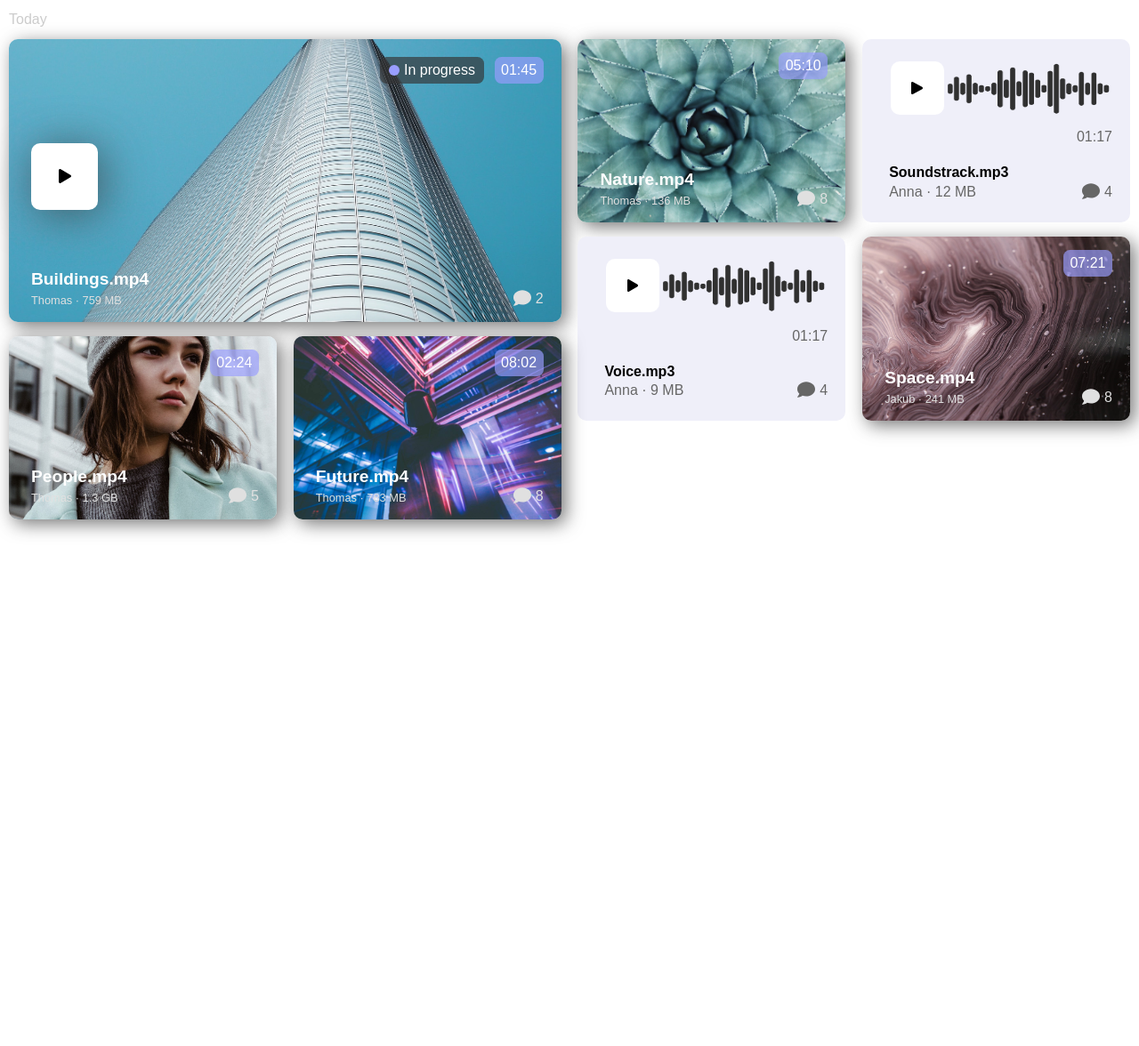
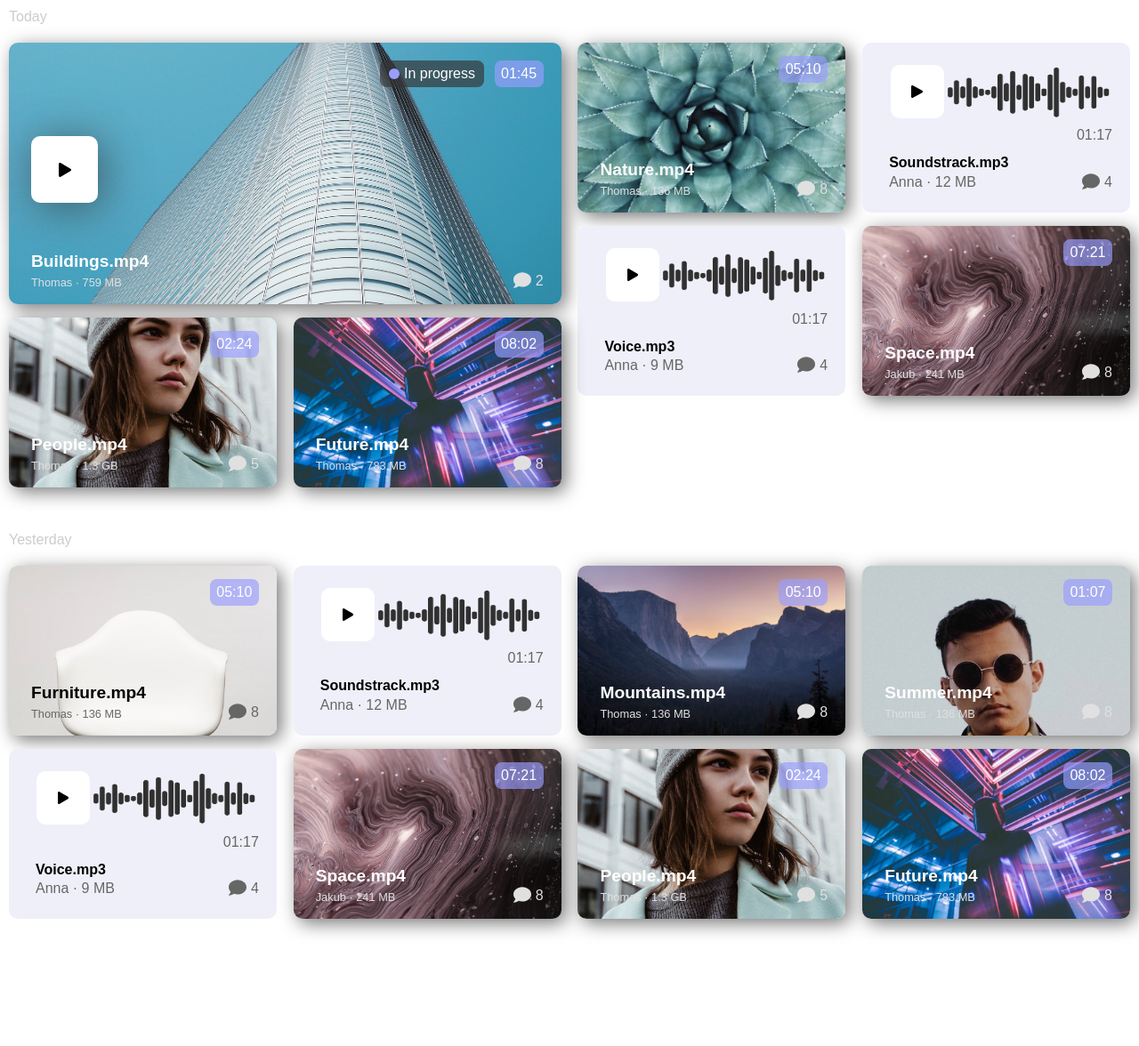
Before and after one commit to rikkamp/Competa-Dashboard, a website: page index.html in a window 1280 px wide. Shown: the whole page at 89% size. Before the commit the page ends 800 px from the top, so only its background shows below. Drawn offline with nearby package versions, Linux system fonts and the light colour scheme; files that its build step writes are made by us from their sources.

Commit message:
refactored some html, added more images for the grid items, added a dark text modifier for light images

```diff
--- a/index.html
+++ b/index.html
@@ -56,24 +56,15 @@
 						</div>
 						<img class="mp3-item__sound-image" src="img/soundwave.png">
 					</div>
-					<p class="mp3-item__duration">
-						01:17
-					</p>
+					<p class="mp3-item__duration">01:17</p>
 					<div class="mp3-item__footer-block">
 						<div class="mp3-item__footer-info">
-							<h4 class="mp3-item__file-title">
-								Soundstrack.mp3
-							</h4>
-
-							<p class="mp3-item__user-size">
-								Anna &middot; 12 MB
-							</p>
+							<h4 class="mp3-item__file-title">Soundstrack.mp3</h4>
+							<p class="mp3-item__user-size">Anna &middot; 12 MB</p>
 						</div>
 						<div class="mp3-item__comment-block">
 							<img class="mp3-item__comment-image" src="img/chat-bubble-dark.svg">
-							<p class="mp3-item__comment-amount">
-								4
-							</p>
+							<p class="mp3-item__comment-amount">4</p>
 						</div>
 					</div>
 				</a>
@@ -84,23 +75,148 @@
 						</div>
 						<img class="mp3-item__sound-image" src="img/soundwave.png">
 					</div>
-					<p class="mp3-item__duration">
-						01:17
-					</p>
+					<p class="mp3-item__duration">01:17</p>
 					<div class="mp3-item__footer-block">
 						<div class="mp3-item__footer-info">
-							<h4 class="mp3-item__file-title">
-								Voice.mp3
-							</h4>
-							<p class="mp3-item__user-size">
-								Anna &middot; 9 MB
-							</p>
+							<h4 class="mp3-item__file-title">Voice.mp3</h4>
+							<p class="mp3-item__user-size">Anna &middot; 9 MB</p>
 						</div>
 						<div class="mp3-item__comment-block">
 							<img class="mp3-item__comment-image" src="img/chat-bubble-dark.svg">
-							<p class="mp3-item__comment-amount">
-								4
-							</p>
+							<p class="mp3-item__comment-amount">4</p>
+						</div>
+					</div>
+				</a>
+				<a class="timeline__item timeline__item--mp4 timeline__item--mp4-small" href="#" data-image-src="./img/space.png">
+					<div class="mp4-item__length-block">
+						<div class="mp4-item__length">07:21</div>
+					</div>
+					<footer class="mp4-item__footer-block">
+						<div class="mp4-item__info">
+							<p class="mp4-item__file-name">Space.mp4</p>
+							<p class="mp4-item__username">Jakub &middot; 241 MB</p>
+						</div>
+						<div class="mp4-item__comment-block">
+							<img class="mp4-item__comment-image" src="img/chat-bubble.svg"/>
+							<p class="mp4-item__comment-amount">8</p>
+						</div>
+					</footer>
+				</a>
+				<a class="timeline__item timeline__item--mp4 timeline__item--mp4-small timeline__item--lower-background" href="#" data-image-src="./img/people.png">
+					<div class="mp4-item__length-block">
+						<div class="mp4-item__length">02:24</div>
+					</div>
+					<footer class="mp4-item__footer-block">
+						<div class="mp4-item__info">
+							<p class="mp4-item__file-name">People.mp4</p>
+							<p class="mp4-item__username">Thomas &middot; 1.3 GB</p>
+						</div>
+						<div class="mp4-item__comment-block">
+							<img class="mp4-item__comment-image" src="img/chat-bubble.svg"/>
+							<p class="mp4-item__comment-amount">5</p>
+						</div>
+					</footer>
+				</a>
+				<a class="timeline__item timeline__item--mp4 timeline__item--mp4-small" href="#" data-image-src="./img/future.png">
+					<div class="mp4-item__length-block">
+						<div class="mp4-item__length">08:02</div>
+					</div>
+					<footer class="mp4-item__footer-block">
+						<div class="mp4-item__info">
+							<p class="mp4-item__file-name">Future.mp4</p>
+							<p class="mp4-item__username">Thomas &middot; 783 MB</p>
+						</div>
+						<div class="mp4-item__comment-block">
+							<img class="mp4-item__comment-image" src="img/chat-bubble.svg"/>
+							<p class="mp4-item__comment-amount">8</p>
+						</div>
+					</footer>
+				</a>
+			</div>
+		</section>
+		<section class="timeline__container">
+			<header class="timeline__header">Yesterday</header>
+			<div class="timeline__grid">
+				<a class="timeline__item timeline__item--mp4 timeline__item--mp4-small timeline__item--zoomed-in" href="#" data-image-src="./img/chair.png">
+					<div class="mp4-item__length-block">
+						<div class="mp4-item__length">05:10</div>
+					</div>
+					<footer class="mp4-item__footer-block mp4-item__footer-block--dark-text">
+						<div class="mp4-item__info">
+							<p class="mp4-item__file-name">Furniture.mp4</p>
+							<p class="mp4-item__username">Thomas &middot; 136 MB</p>
+						</div>
+						<div class="mp4-item__comment-block">
+							<img class="mp4-item__comment-image" src="img/chat-bubble-dark.svg"/>
+							<p class="mp4-item__comment-amount">8</p>
+						</div>
+					</footer>
+				</a>
+				<a class="timeline__item timeline__item--mp3" href="#">
+					<div class="mp3-item__play-sound-box">
+						<div class="mp3-item__play-button">
+							<img class="mp3-item__play-image" src="img/play.svg">
+						</div>
+						<img class="mp3-item__sound-image" src="img/soundwave.png">
+					</div>
+					<p class="mp3-item__duration">01:17</p>
+					<div class="mp3-item__footer-block">
+						<div class="mp3-item__footer-info">
+							<h4 class="mp3-item__file-title">Soundstrack.mp3</h4>
+							<p class="mp3-item__user-size">Anna &middot; 12 MB</p>
+						</div>
+						<div class="mp3-item__comment-block">
+							<img class="mp3-item__comment-image" src="img/chat-bubble-dark.svg">
+							<p class="mp3-item__comment-amount">4</p>
+						</div>
+					</div>
+				</a>
+				<a class="timeline__item timeline__item--mp4 timeline__item--mp4-small" href="#" data-image-src="./img/mountains.png">
+					<div class="mp4-item__length-block">
+						<div class="mp4-item__length">05:10</div>
+					</div>
+					<footer class="mp4-item__footer-block">
+						<div class="mp4-item__info">
+							<p class="mp4-item__file-name">Mountains.mp4</p>
+							<p class="mp4-item__username">Thomas &middot; 136 MB</p>
+						</div>
+						<div class="mp4-item__comment-block">
+							<img class="mp4-item__comment-image" src="img/chat-bubble.svg"/>
+							<p class="mp4-item__comment-amount">8</p>
+						</div>
+					</footer>
+				</a>
+				<a class="timeline__item timeline__item--mp4 timeline__item--mp4-small timeline__item--zoomed-in" href="#" data-image-src="./img/man.png">
+					<div class="mp4-item__length-block">
+						<div class="mp4-item__length">01:07</div>
+					</div>
+					<footer class="mp4-item__footer-block">
+						<div class="mp4-item__info">
+							<p class="mp4-item__file-name">Summer.mp4</p>
+							<p class="mp4-item__username">Thomas &middot; 136 MB</p>
+						</div>
+						<div class="mp4-item__comment-block">
+							<img class="mp4-item__comment-image" src="img/chat-bubble.svg"/>
+							<p class="mp4-item__comment-amount">8</p>
+						</div>
+					</footer>
+				</a>
+				<a class="timeline__item timeline__item--mp3" href="#">
+					<div class="mp3-item__play-sound-box">
+						<div class="mp3-item__play-button">
+							<img class="mp3-item__play-image" src="img/play.svg">
+						</div>
+						<img class="mp3-item__sound-image" src="img/soundwave.png">
+					</div>
+					<p class="mp3-item__duration">01:17</p>
+					<div class="mp3-item__footer-block">
+						<div class="mp3-item__footer-info">
+							<h4 class="mp3-item__file-title">Voice.mp3</h4>
+							<p class="mp3-item__user-size">Anna &middot; 9 MB</p>
+						</div>
+						<div class="mp3-item__comment-block">
+							<img class="mp3-item__comment-image" src="img/chat-bubble-dark.svg">
+							<p class="mp3-item__comment-amount">4</p>
 						</div>
 					</div>
 				</a>
--- a/sass/_timeline.scss
+++ b/sass/_timeline.scss
@@ -1,24 +1,24 @@
 .timeline {
 	font-family: 'Arial';
-	height: 600px;
+	height: fit-content;
 
 	&__container {
-		height: 100%;
+		padding-bottom: 30px;
+		height: fit-content;
 	}
 
 	&__header {
 		display: flex;
 		align-items: center;
 		color: $lightgrey;
-		padding: 10px 10px 0 10px;
-		height: 4%;
+		padding: 10px;
 	}
 
 	&__grid {
 		background-color: $white;
 		display: grid;
 		padding: 10px;
-		height: 90%;
+		height: 500px;
 		grid-template-columns: 1fr 1fr 1fr 1fr;
 		grid-template-rows: 1fr 1fr 1fr 1fr 1fr;
 		grid-gap: 1.5%;
@@ -53,6 +53,11 @@
 
 		&--lower-background {
 			background-position-y: -90px;
+		}
+
+		&--zoomed-in {
+			background-size: 535px;
+			background-position-y: 0;
 		}
 
 		&--mp4 {
@@ -134,6 +139,20 @@
 	&__footer-block {
 		display: flex;
 		justify-content: space-between;
+
+		&--dark-text {
+			.mp4-item__file-name {
+				color: $black;
+			}
+
+			.mp4-item__username {
+				color: $semigrey;
+			}
+
+			.mp4-item__comment-amount {
+				color: $semigrey;
+			}
+		}
 	}
 
 	&__info {
```
Also changed, not shown: img/chair.png (added), img/man.png (added), img/mountains.png (added). Lines whose indentation alone changed are shown as unchanged.
